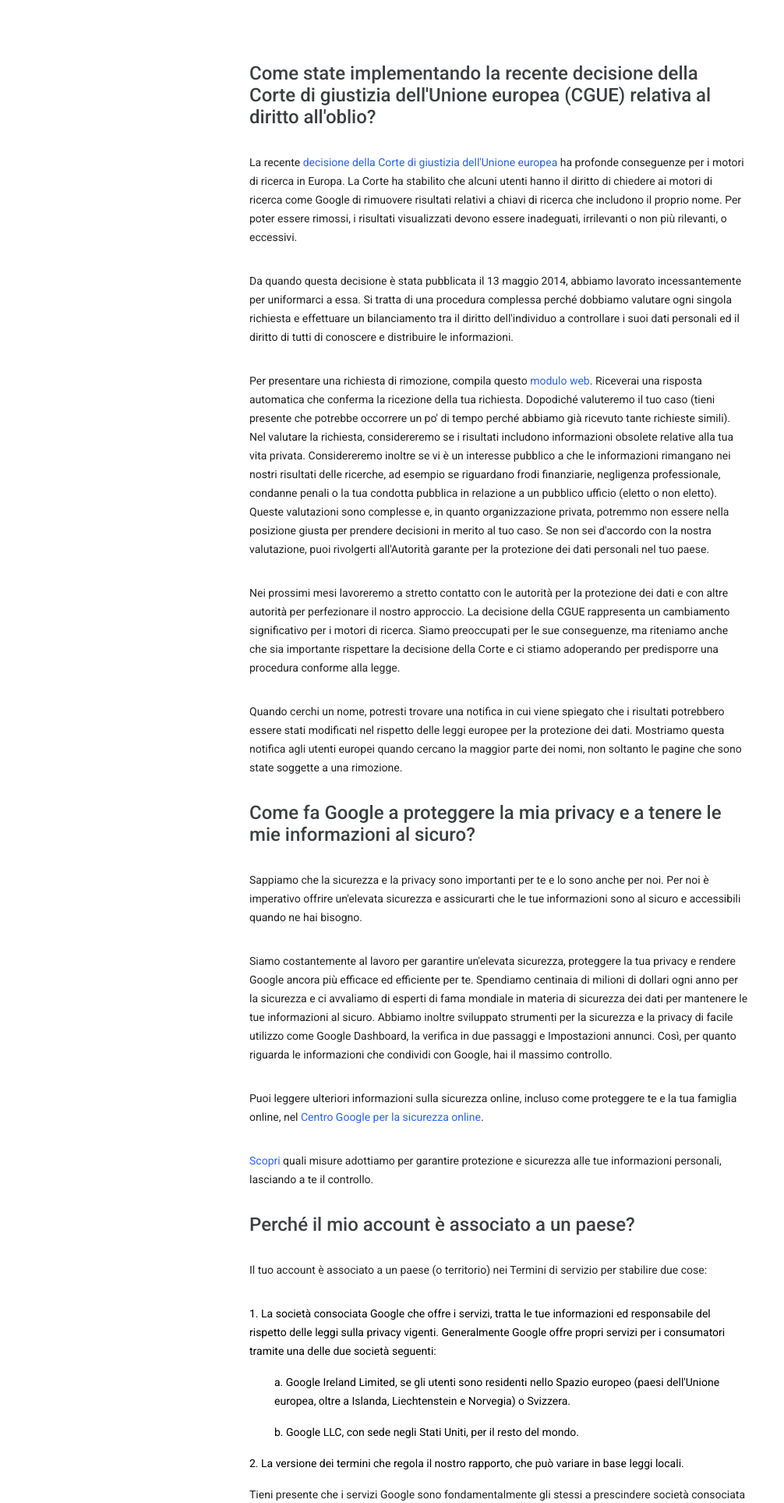
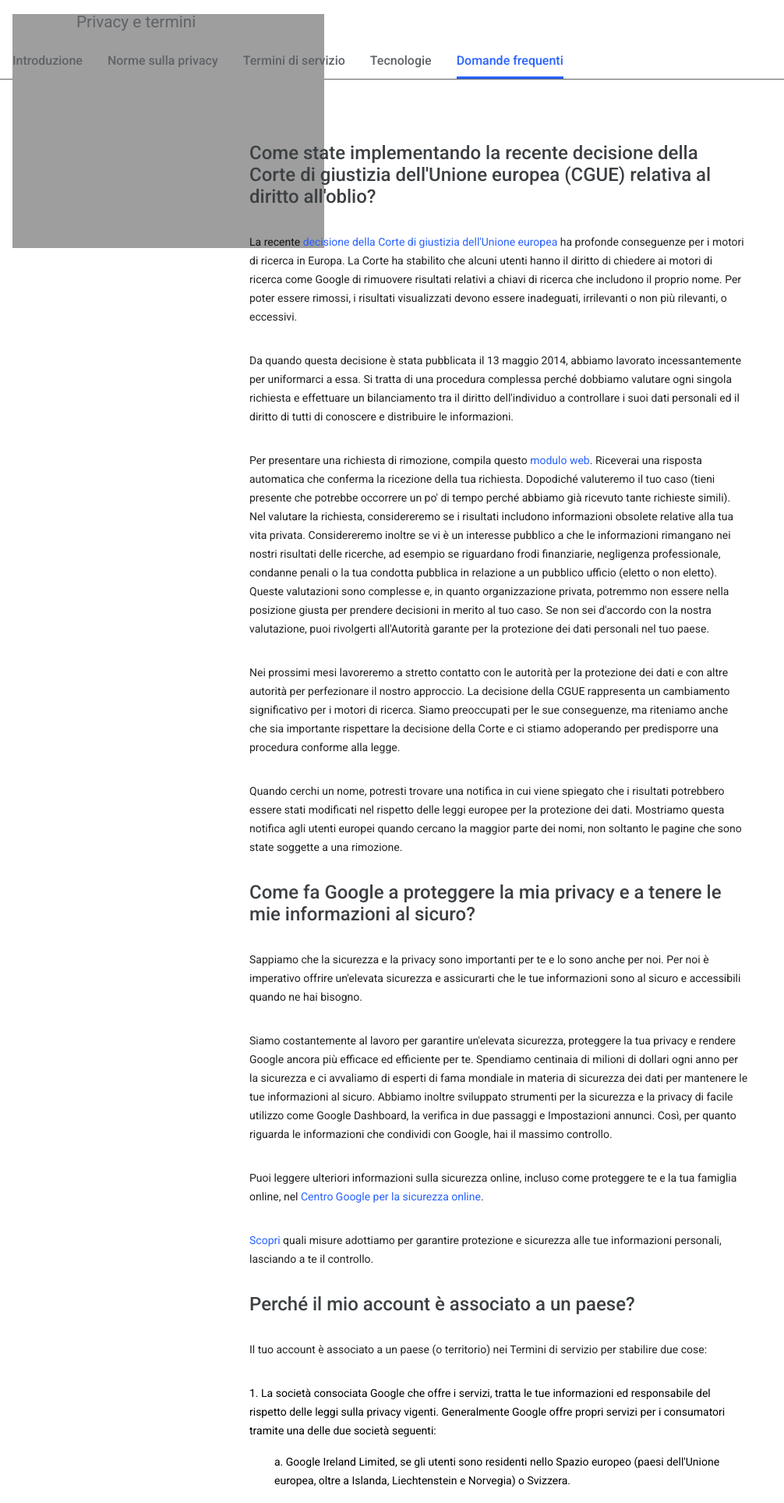
Before and after one commit to matte887/php-google-faq, a PHP site: page / in a window 1280 px wide. Shown: the top 1927 px of the page at 78% size, without its empty margins (0-1006 px from the left). Run offline with PHP 8.4, Linux system fonts and the light colour scheme; grey boxes are pictures that could not be loaded.

Commit message:
Aggiunto header con stile

```diff
--- a/css/style.css
+++ b/css/style.css
@@ -9,9 +9,13 @@ ol {
     margin: 1rem 0;
 }
 
-li {
+main li {
     list-style-position: inside;
     margin-bottom: 1rem;
+}
+
+.nested-list {
+    margin-left: 2rem;
 }
 
 /* COMMON */
@@ -44,6 +48,46 @@ a {
     text-decoration: none;
 }
 
-.nested-list {
-    margin-left: 2rem;
+/* HEADER */
+header {
+    width: 100%;
+    border-bottom: 1px solid #5f6368;
 }
+
+header a {
+    color: inherit;
+}
+
+header ul {
+    display: flex;
+    list-style: none;
+}
+
+header ul li {
+    margin: 0 1rem;
+    padding: 0.5rem 0;
+    font-weight: 500;
+    font-size: 1rem;
+    color: #5f6368;
+}
+
+header ul li.active {
+    color: #2962ff;
+    border-bottom: 3px solid #2962ff;
+}
+
+.header-title {
+    display: inline-block;
+    font-size: 1.3rem;
+    margin: 1rem;
+    color: #5f6368;
+}
+
+.header-title::before {
+    content: url(https://www.gstatic.com/images/branding/googlelogo/svg/googlelogo_clr_74x24px.svg);
+    display: inline-block;
+    height: 24px;
+    width: 74px;
+    vertical-align: middle;
+    margin-right: .5rem;
+}
--- a/index.php
+++ b/index.php
@@ -86,6 +86,21 @@ $faq = [
 </head>
 
 <body>
+    <header>
+        <div class="header">
+            <span class="header-title">Privacy e termini</span>
+        </div>
+        <div class="header-menu">
+            <ul>
+                <li><a href="">Introduzione</a></li>
+                <li><a href="">Norme sulla privacy</a></li>
+                <li><a href="">Termini di servizio</a></li>
+                <li><a href="">Tecnologie</a></li>
+                <li class="active">Domande frequenti</li>
+            </ul>
+        </div>
+    </header>
+    <main>
         <div class="container">
             <?php
             foreach ($faq as $this_faq) { ?>
@@ -96,6 +111,7 @@ $faq = [
             <?php } ?>
             </div>
         </div>
+    </main>
 </body>
 
 </html>
```
Lines whose indentation alone changed are shown as unchanged.
